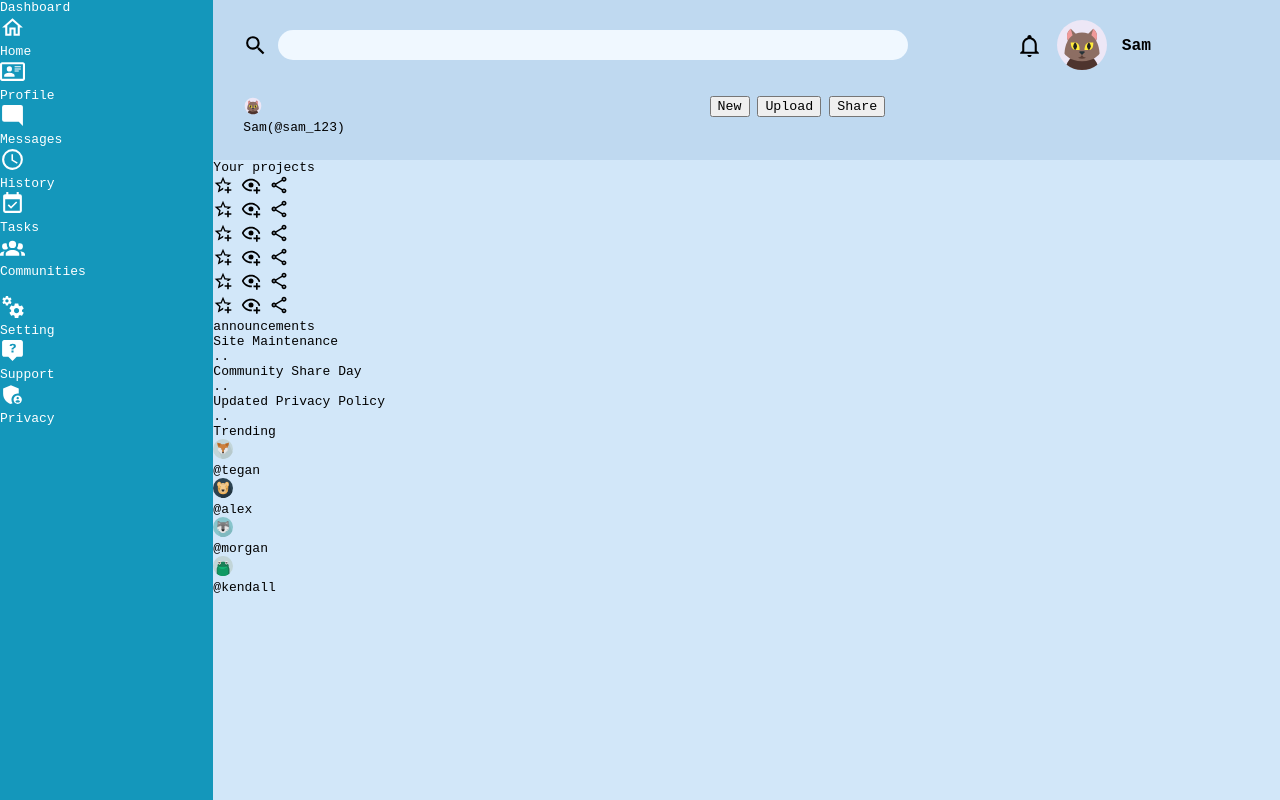
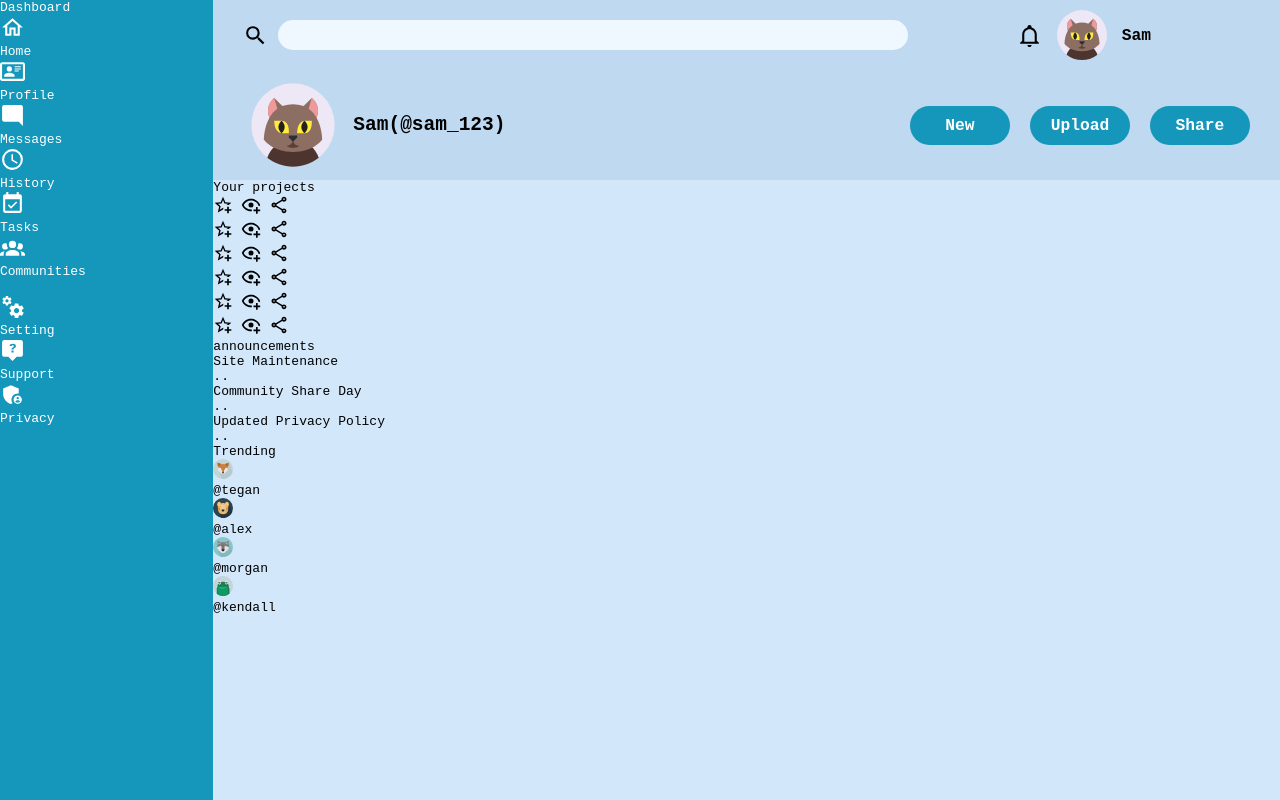
Before and after one commit to AnastassiyaMaxakova/dashboard, a plain HTML site: page index.html in a window 1280 px wide. Drawn offline with Linux system fonts and the light colour scheme.

Commit message:
Style header

```diff
--- a/style.css
+++ b/style.css
@@ -20,6 +20,12 @@ body{
                 'sidebar header'
                 'sidebar main-body';
 }
+.icon-svg{
+    width: 25px;
+    height: 25px;
+    filter: invert(80%) sepia(98%) saturate(5365%) hue-rotate(187deg) brightness(127%) contrast(100%);
+}
+
 .header{
     grid-area: header;
     background-color: rgba(40, 127, 204, 0.296);
@@ -65,9 +71,44 @@ body{
 }
 .info-bar{
     display: grid;
-    grid-template-columns: auto auto;
+    grid-template-columns: 2fr 1fr;
     padding:5px 30px;
+    gap: 10px;
 }
+
+.infobar-profile{
+    display: flex;
+    align-items: center;
+    gap: 10px;
+}
+.profile-bigger {
+    width: 100px;
+    height: 100px;
+}
+
+.infobar-profile .user-name{
+    font-size: 1.5rem;
+    font-weight: bold;
+}
+
+.buttons-container{
+    display: flex;
+    align-items: center;
+    gap: 20px;
+    justify-content: center;
+
+}
+button{
+    font-size:1.25rem;
+    font-weight: bold;
+    padding: 10px;
+    border-radius: 20px;
+    border: none;
+    background-color: rgb(20, 151, 187);
+    color: white;
+    width: 100px;
+}
+
 .main-body{
     grid-area: main-body;
     background-color: rgb(210, 231, 249);
@@ -77,8 +118,3 @@ body{
     background-color: rgb(20, 151, 187);
     color: white;
 }
-.icon-svg{
-    width: 25px;
-    height: 25px;
-    filter: invert(80%) sepia(98%) saturate(5365%) hue-rotate(187deg) brightness(127%) contrast(100%);
-}
```
